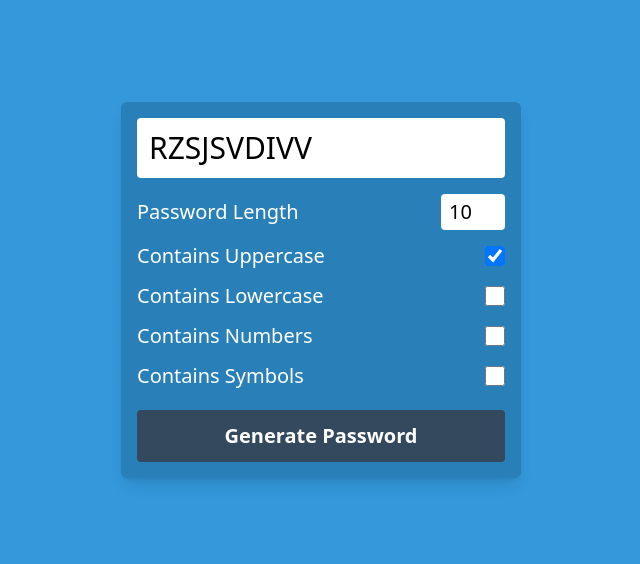
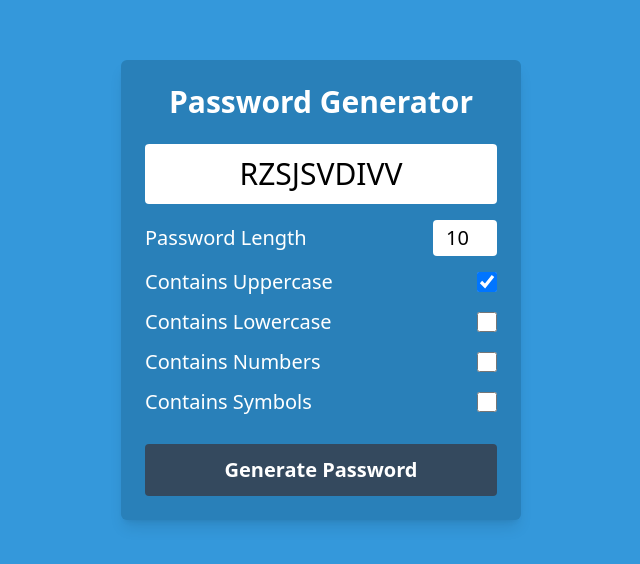
Before and after one commit to Real-Jesan/Random_Password_Generator, a plain HTML site: page index.html in a window 1280 px wide. Shown: the part 110-674 px from the top of the page, without its empty margins (319-959 px from the left). Drawn offline with nearby package versions, Linux system fonts and the light colour scheme.

Commit message:
Update index.html

```diff
--- a/index.html
+++ b/index.html
@@ -12,17 +12,20 @@
 <body class="bg-[#3498db] min-h-screen flex justify-center items-center m-0 p-0">
 
     <!-- Main Password Box -->
-    <div class="min-w-[400px] p-4 shadow-lg bg-[#2980b9] rounded-md">
+    <div class="min-w-[400px] p-6 shadow-lg bg-[#2980b9] rounded-md">
+
+        <!-- Added Heading -->
+        <h1 class="text-3xl font-bold text-white text-center mb-6">Password Generator</h1>
 
         <!-- Where the password shows up -->
-        <span id="password-display" class="w-full block bg-white text-3xl p-3 rounded text-black mb-4">
+        <span id="password-display" class="w-full block bg-white text-3xl p-3 rounded text-black mb-4 text-center">
             Testing
         </span>
 
         <!-- Password Length Input -->
         <div class="flex justify-between items-center text-white text-xl mb-3">
             <div>Password Length</div>
-            <input type="number" id="password-length" max="30" min="2" value="10" class="outline-none text-black w-16 px-2 py-1 rounded" />
+            <input type="number" id="password-length" max="30" min="2" value="10" class="outline-none text-black w-16 px-2 py-1 rounded text-center" />
         </div>
 
         <!-- Uppercase Checkbox -->
@@ -58,13 +61,12 @@
         </div>
 
         <!-- Generate Button -->
-        <button id="generate-button" class="w-full text-xl p-3 bg-[#34495e] hover:bg-[#2c3e50] text-white mt-2 rounded font-bold transition-colors">
+        <button id="generate-button" class="w-full text-xl p-3 bg-[#34495e] hover:bg-[#2c3e50] text-white mt-4 rounded font-bold transition-colors">
             Generate Password
         </button>
 
     </div>
 
-    <!-- Link to JavaScript file -->
     <script src="app.js"></script>
 </body>
 </html>
```
